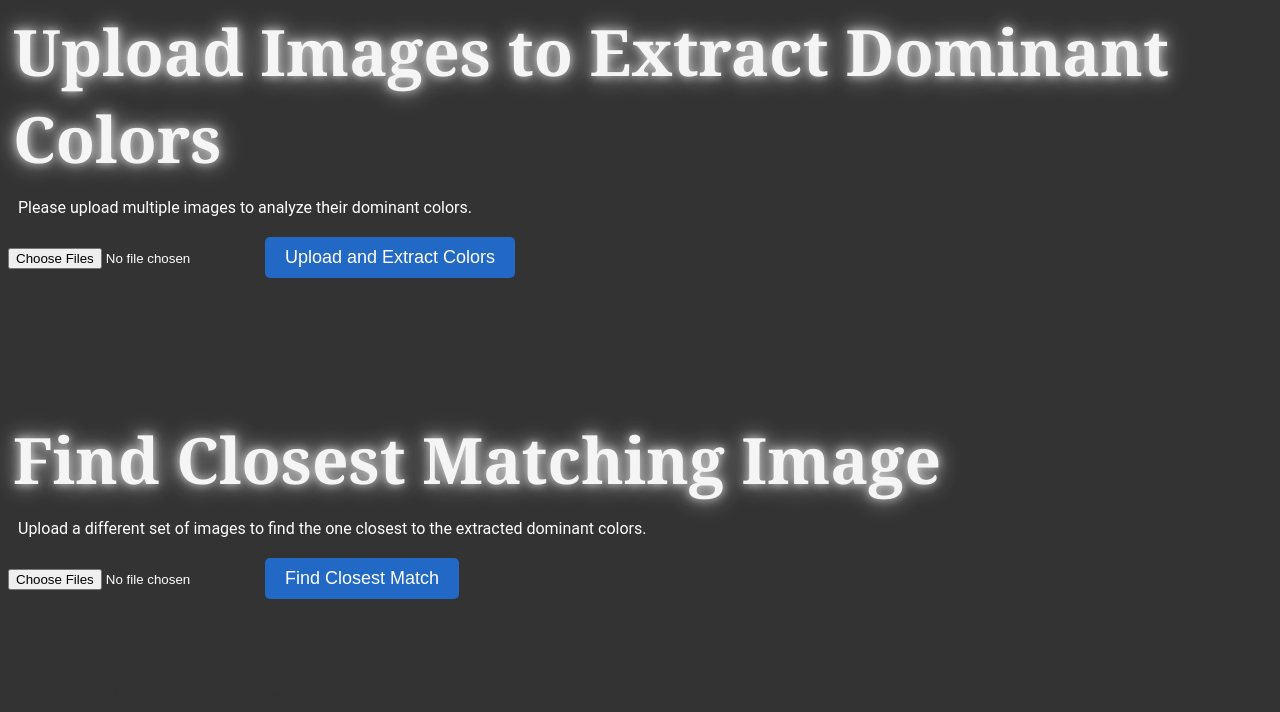
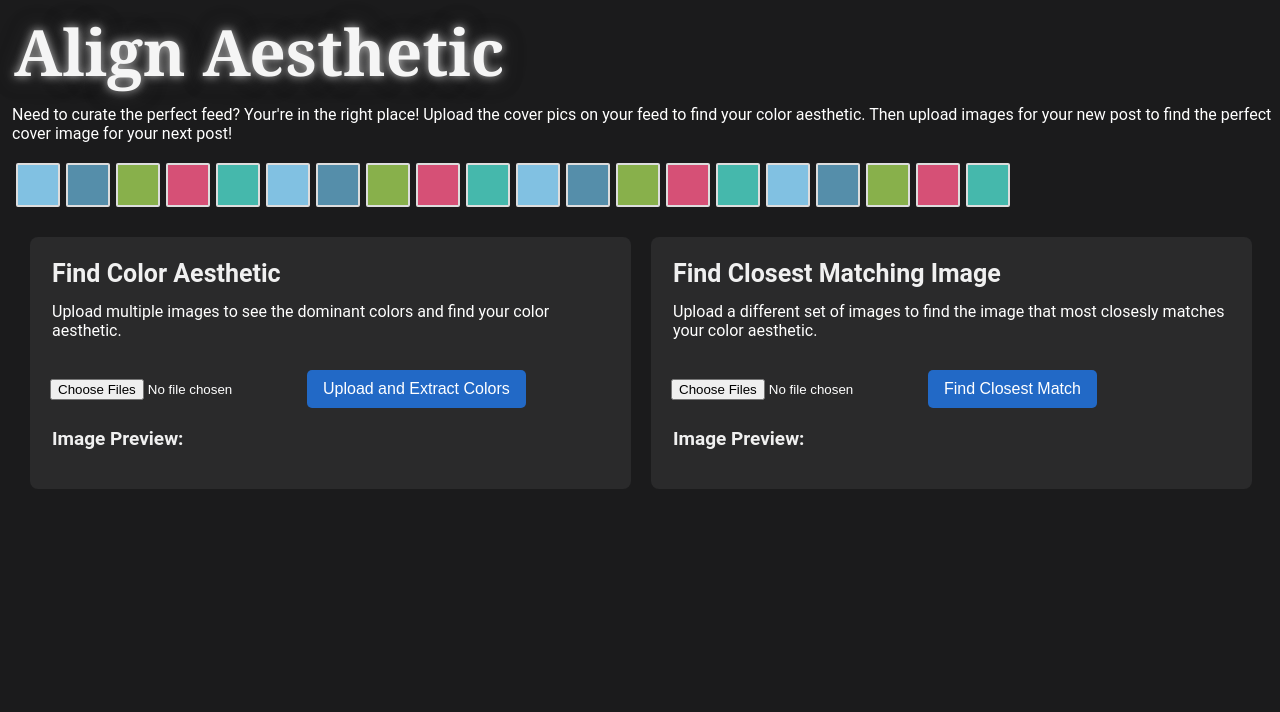
Before and after one commit to nmhumbe/AlignAesthetic, a Flask app: page / in a window 1280 px wide. Shown: the top 712 px of the page. Run offline with Flask 3, Linux system fonts and the light colour scheme.

Commit message:
updated UI

```diff
--- a/static/script.js
+++ b/static/script.js
@@ -2,7 +2,9 @@
 document.getElementById('fileInput').addEventListener('change', function (event) {
     let files = event.target.files;
     let previewContainer = document.getElementById('preview');
-    previewContainer.innerHTML = ''; // Clear previous preview
+
+    // Clear previous images
+    previewContainer.querySelectorAll('img').forEach(img => img.remove());
 
     // Loop through all selected files and create preview
     Array.from(files).forEach(file => {
@@ -21,7 +23,9 @@ document.getElementById('fileInput').addEventListener('change', function (event)
 document.getElementById('matchFileInput').addEventListener('change', function (event) {
     let files = event.target.files;
     let matchPreviewContainer = document.getElementById('matchPreview');
-    matchPreviewContainer.innerHTML = ''; // Clear previous preview
+
+    // Clear previous images
+    matchPreviewContainer.querySelectorAll('img').forEach(img => img.remove());
 
     // Loop through all selected files and create preview
     Array.from(files).forEach(file => {
@@ -69,6 +73,7 @@ document.getElementById('uploadForm').addEventListener('submit', async function
         colorBlock.style.display = 'inline-block';
         colorBlocks.appendChild(colorBlock);
     });
+
 });
 
 // Match and find the closest image to the extracted dominant colors
--- a/static/styles.css
+++ b/static/styles.css
@@ -1,39 +1,94 @@
+/* Main container for the two-column layout */
+.container {
+    display: flex;
+    justify-content: space-between;
+    gap: 20px; /* Space between the two columns */
+    margin-top: 10px;
+    padding: 20px;
+}
+
+/* Each column will take up equal space */
+.column {
+    flex: 1;
+    padding: 20px;
+    border-radius: 8px;
+    background-color: #2a2a2b;
+}
+
+/* Body styling */
 body {
-    background-color: #333 ;
-    font-family: 'Roboto';
-    margin-left: 10 px;
+    background-color: #1b1b1c;
+    font-family: 'Roboto', sans-serif;
+    margin-left: 10px;
     color: #ffffff;
 }
 
+
+/* General text styling */
 p {
-    margin-left: 10px;
-    font-family: 'Roboto';
+    margin-top: 8px;
+    margin-left: 2px;
+    font-family: 'Roboto', sans-serif;
 }
 
+
+/* Styling for the row of color blocks */
+.color-row {
+    display: flex;
+    gap: 6px; /* Space between color blocks */
+    margin-top: 20px;
+    margin-bottom: 10px;
+    margin-left: 6px;
+}
+
+/* Each color block */
+.color-block {
+    width: 40px;
+    height: 40px;
+    border-radius: 2px;
+    border: 2px solid #ddd;
+}
+
+/* Heading styles */
 h1 {
     margin-top: 0px;
     margin-bottom: 10px;
-    margin-left: 5px;
+    margin-left: 4px;
     font-family: georgia, serif;
     font-size: 4rem;
     color: whitesmoke;
-    text-shadow: 0 0 10px rgba(255, 255, 255, 0.7), 0 0 20px rgba(255, 255, 255, 0.5), 0 0 30px rgba(255, 255, 255, 0.3);
+    text-shadow: 0 0 10px rgba(255, 255, 255, 0.7),
+                 0 0 20px rgba(99, 99, 99, 0.522),
+                 0 0 30px rgba(14, 14, 14, 0.3);
 }
 
+h2 {
+    color: #f0f0f0;
+    font-family: 'Roboto', sans-serif;
+    font-size: 25px;
+    margin-top: 2px;
+    margin-bottom: 14px;
+    margin-left: 2px;
+
+}
 
 h3 {
-    font-size: 24px;
-    font-family: georgia, serif;
-    color: #333;
+    color: #f0f0f0;
+    font-family: 'Roboto', sans-serif;
+    font-size: 19px;
+    margin-left: 2px;
+
 }
 
+/* Form and button styles */
 form {
     margin-top: 20px;
 }
 
 button {
-    font-size: 18px;
-    padding: 10px 20px;
+    font-size: 16px;
+    padding: 10px 16px;
+    margin-top: 10px;
     background-color: #2269c6;
     color: white;
     border: none;
@@ -44,32 +99,3 @@ button {
 button:hover {
     background-color: #003386;
 }
-
-/*
-#preview img, #result img {
-    margin-top: 15px;
-    max-width: 400px;
-    border: 2px solid #ccc;
-    border-radius: 5px;
-}
-
-/* Styling preview and result sections
-#preview, #result {
-    margin-top: 20px;
-
-}
-
-/*
-#preview {
-    background-color: #f9f9f9;
-    padding: 10px;
-    border-radius: 10px;
-    display: inline-block;
-}
-
-#result {
-    background-color: #f9f9f9;
-    padding: 10px;
-    border-radius: 10px;
-    display: inline-block;
-}
--- a/templates/index.html
+++ b/templates/index.html
@@ -7,8 +7,39 @@
     <link rel="stylesheet" href="{{ url_for('static', filename='styles.css') }}">
 </head>
 <body>
-    <h1>Upload Images to Extract Dominant Colors</h1>
-    <p>Please upload multiple images to analyze their dominant colors.</p>
+    <h1>Align Aesthetic</h1>
+    <p>Need to curate the perfect feed? Your're in the right place! Upload the cover pics on your feed to find your color aesthetic. Then upload images for your new post to find the perfect cover image for your next post!</p>
+
+    <!-- New row of color blocks -->
+    <div class="color-row">
+        <div class="color-block" style="background-color: #81c1e2;"></div>
+        <div class="color-block" style="background-color: #558eaa;"></div>
+        <div class="color-block" style="background-color: #88b04b;"></div>
+        <div class="color-block" style="background-color: #d65076;"></div>
+        <div class="color-block" style="background-color: #45b8ac;"></div>
+        <div class="color-block" style="background-color: #81c1e2;"></div>
+        <div class="color-block" style="background-color: #558eaa;"></div>
+        <div class="color-block" style="background-color: #88b04b;"></div>
+        <div class="color-block" style="background-color: #d65076;"></div>
+        <div class="color-block" style="background-color: #45b8ac;"></div>
+        <div class="color-block" style="background-color: #81c1e2;"></div>
+        <div class="color-block" style="background-color: #558eaa;"></div>
+        <div class="color-block" style="background-color: #88b04b;"></div>
+        <div class="color-block" style="background-color: #d65076;"></div>
+        <div class="color-block" style="background-color: #45b8ac;"></div>
+        <div class="color-block" style="background-color: #81c1e2;"></div>
+        <div class="color-block" style="background-color: #558eaa;"></div>
+        <div class="color-block" style="background-color: #88b04b;"></div>
+        <div class="color-block" style="background-color: #d65076;"></div>
+        <div class="color-block" style="background-color: #45b8ac;"></div>
+    </div>
+
+    <!-- Container for two columns -->
+    <div class = "container">
+        <!-- Left Column: Dominant Colors-->
+        <div class="column">
+            <h2>Find Color Aesthetic</h2>
+            <p>Upload multiple images to see the dominant colors and find your color aesthetic.</p>
 
             <!-- Form for uploading images to extract dominant colors -->
             <form id="uploadForm">
@@ -23,11 +54,14 @@
 
             <!-- Display the dominant colors extracted from the images -->
             <div id="colorBlocks">
-        <h3>Dominant Colors:</h3>
+                <h3 style="display: none;">Dominant Colors:</h3>
+            </div>
         </div>
 
-    <h1>Find Closest Matching Image</h1>
-    <p>Upload a different set of images to find the one closest to the extracted dominant colors.</p>
+        <!-- Right Column: Find Closest Matching Image-->
+        <div class="column">
+            <h2>Find Closest Matching Image</h2>
+            <p>Upload a different set of images to find the image that most closesly matches your color aesthetic.</p>
 
             <!-- Form for uploading images to find the closest match -->
             <form id="matchForm">
@@ -35,17 +69,19 @@
                 <button type="submit">Find Closest Match</button>
             </form>
 
-
             <!-- Preview uploaded images -->
             <div id="matchPreview">
-        <h3>Image Preview (for matching):</h3>
+                <h3>Image Preview:</h3>
                 <!-- Previews of uploaded images for matching will appear here -->
             </div>
 
             <!-- Display the result (the closest matching image) -->
             <div id="result">
-        <h3>Closest Matching Image:</h3>
+                <h3 style="display: none;">Closest Matching Image:</h3>
             </div>
+        </div>
+    </div>
+
 
     <script src="{{ url_for('static', filename='script.js') }}"></script>
 </body>
```
Lines whose indentation alone changed are shown as unchanged.
